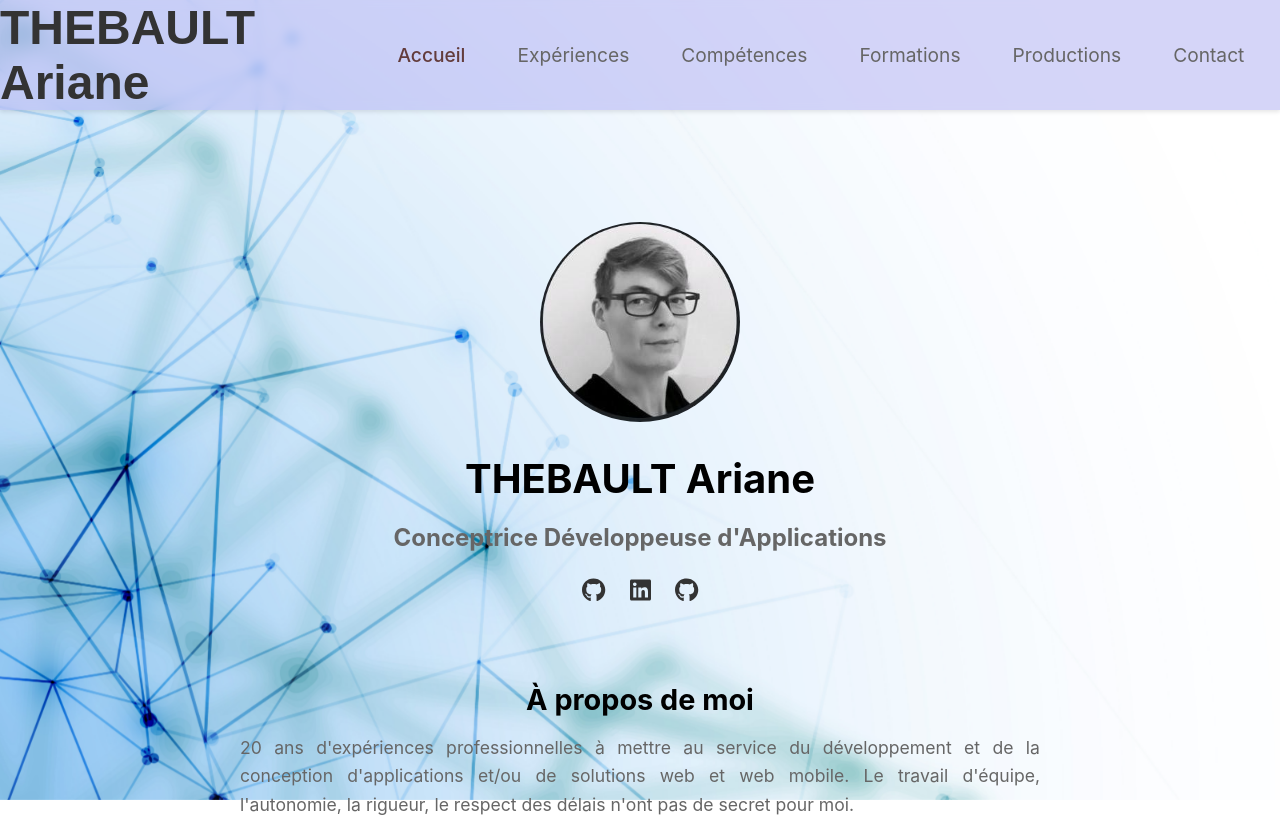
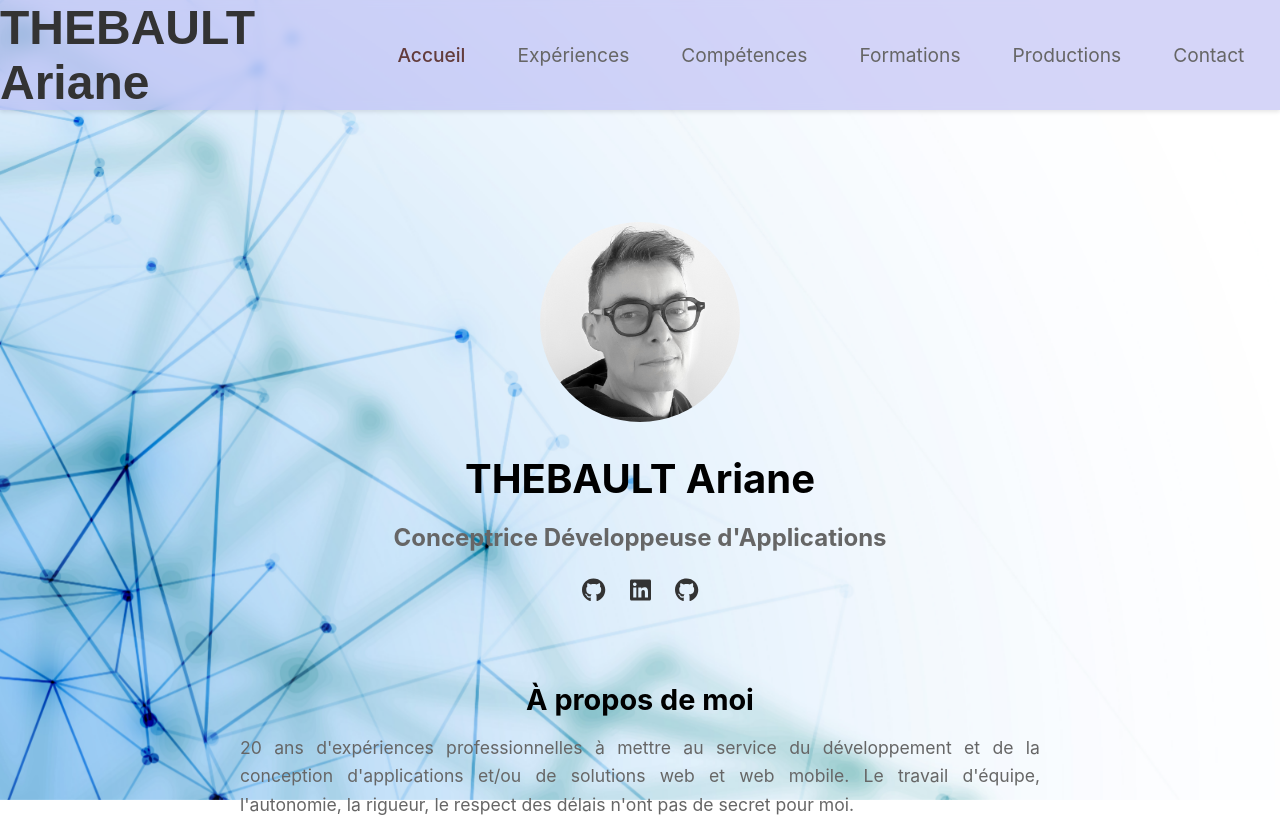
Before and after one commit to ArianeThe/mon-cv, a React (Create React App) app: page / in a window 1280 px wide. Shown: the top 817 px of the page. Built offline with nearby package versions, Linux system fonts and the light colour scheme.

Commit message:
maj photo

```diff
--- a/src/components/Home.js
+++ b/src/components/Home.js
@@ -10,7 +10,7 @@ function Home() {
         <div className="profile-image">
           {/* Ajoutez votre photo ici */}
           <img
-          src='/me.jpg'
+          src='/photocv.jpg'
           alt='THEBAULT Ariane'></img>
         </div>
         <h1>THEBAULT Ariane</h1>
```
Also changed, not shown: public/photocv.jpg (added).
